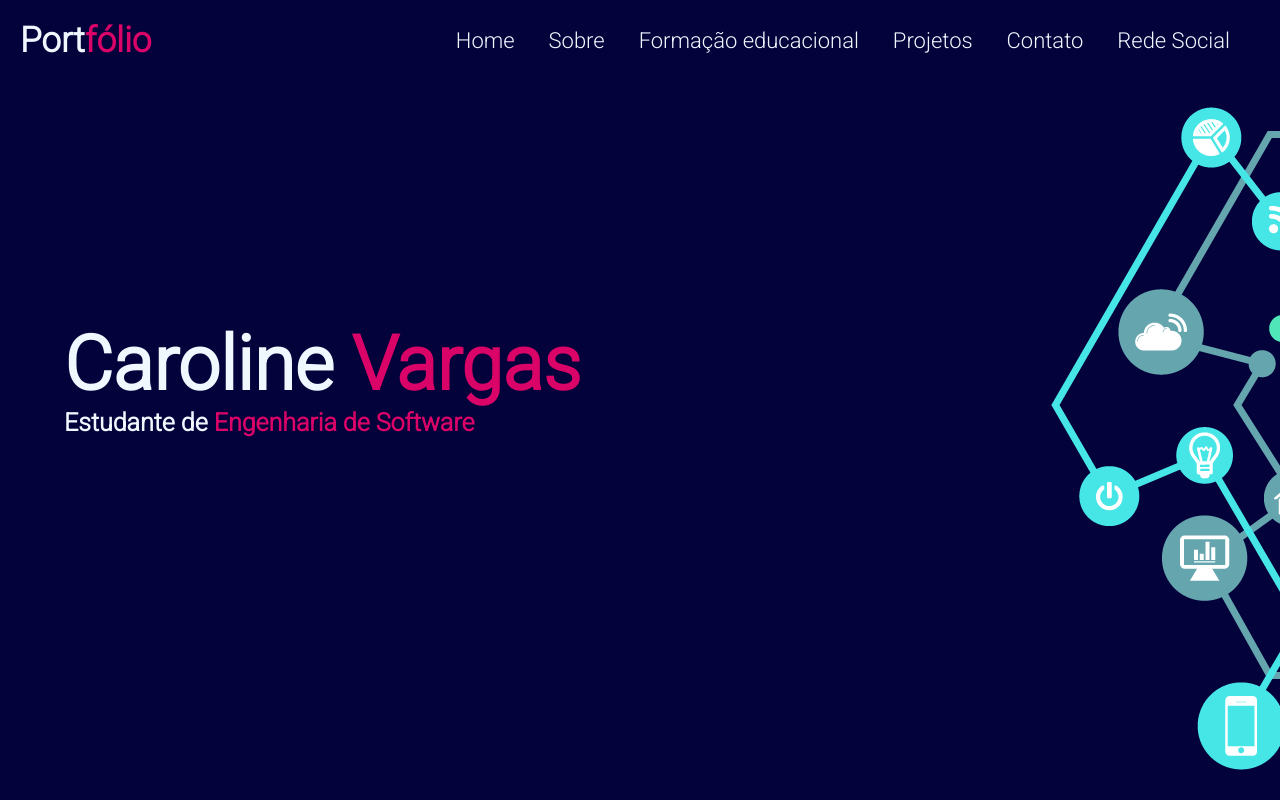
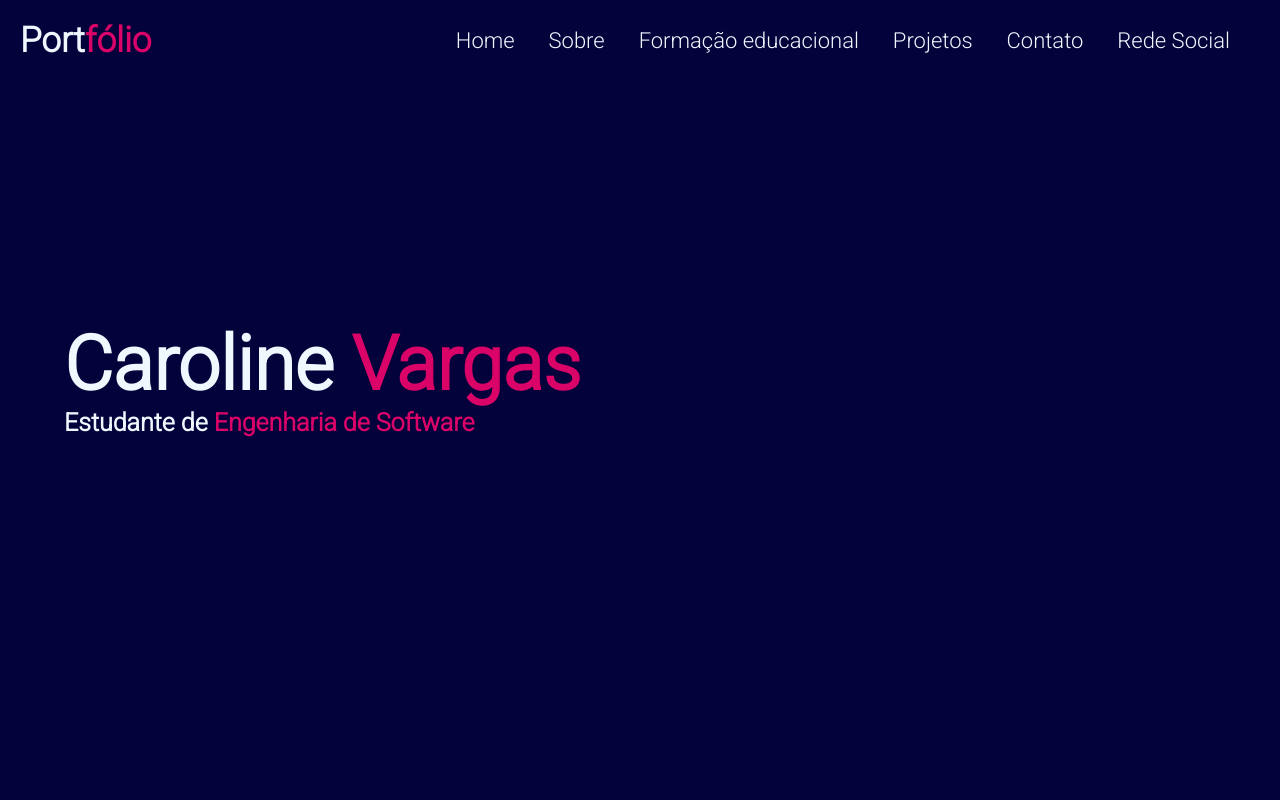
Before and after one commit to CarolFenixBr/CarolinePortfolioPessoal, a plain HTML site: page index.html in a window 1280 px wide. Shown: the top 800 px of the page. Drawn offline with Linux system fonts and the light colour scheme; a web font is replaced by a local one.

Commit message:
Update style.css

```diff
--- a/style.css
+++ b/style.css
@@ -10,13 +10,10 @@
 .Principal {
     height: 100vh;
     width: 100%;
-    background-image: url(/img/princiapl.png);
     background-color: #04023b;
     background-size: cover;
     background-position: center;
-    background-repeat: no-repeat;
     background-size: auto;
-    background-position: 1050px;
     color: rgb(218, 4, 104);
 }
 /* Navegação */
```
